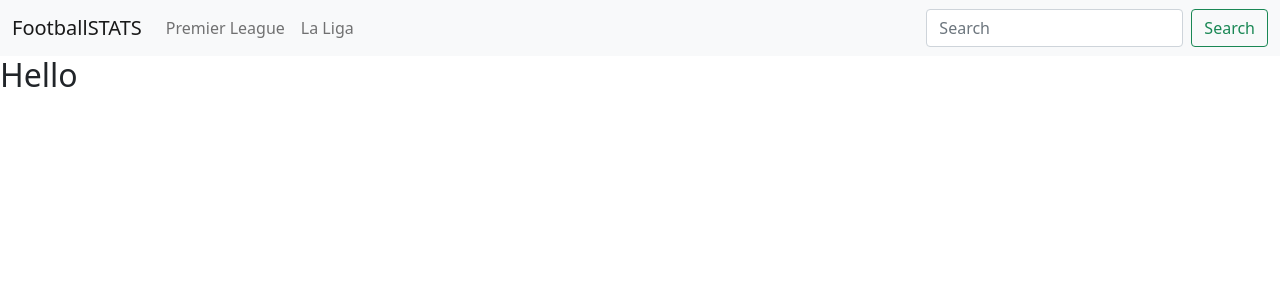
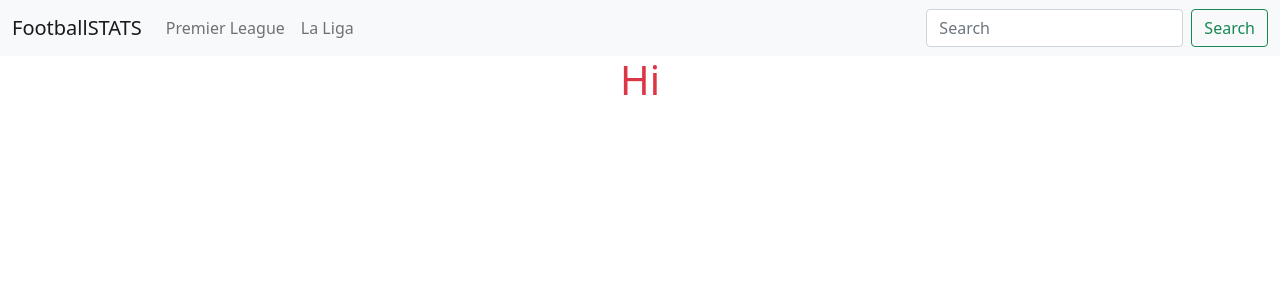
Before and after one commit to FredrikFalto/FootballSTATS, a React (Create React App) app: page / in a window 1280 px wide. Shown: the top 300 px of the page. Built offline with nearby package versions, Linux system fonts and the light colour scheme.

Commit message:
small changes in file structure

```diff
--- a/src/App.js
+++ b/src/App.js
@@ -1,14 +1,9 @@
 import React from "react";
 
-import Navigation from "./components/navigation";
+import Home from "./pages/home";
 
 const App = () => {
-    return (
-        <div>
-            <Navigation />
-            <h2>Hello</h2>
-        </div>
-    );
+    return <Home />;
 };
 
 export default App;
--- /dev/null
+++ b/src/pages/home.jsx
@@ -0,0 +1,15 @@
+import React from "react";
+
+import Navigation from "../components/navigation";
+
+function Home() {
+    return (
+        <div>
+            <Navigation />
+
+            <h1 className="text-center text-danger">Hi</h1>
+        </div>
+    );
+}
+
+export default Home;
```
